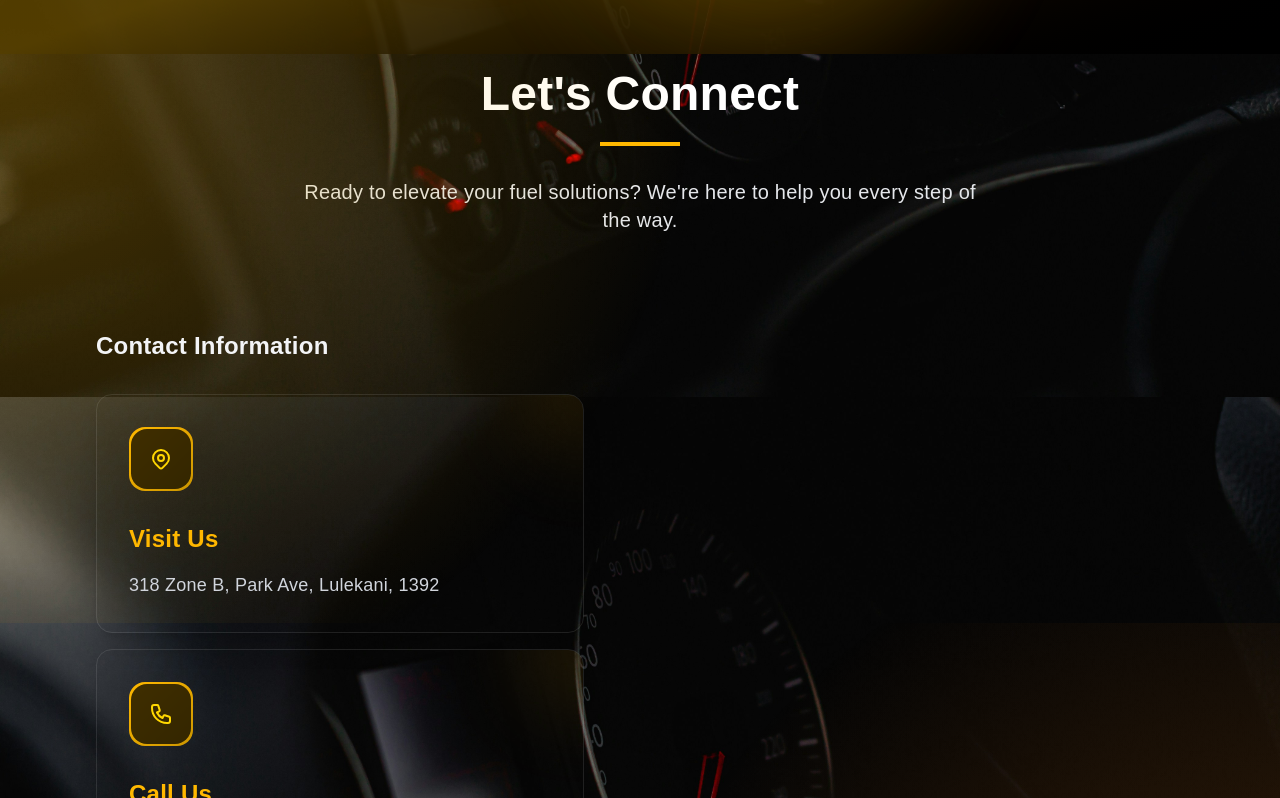
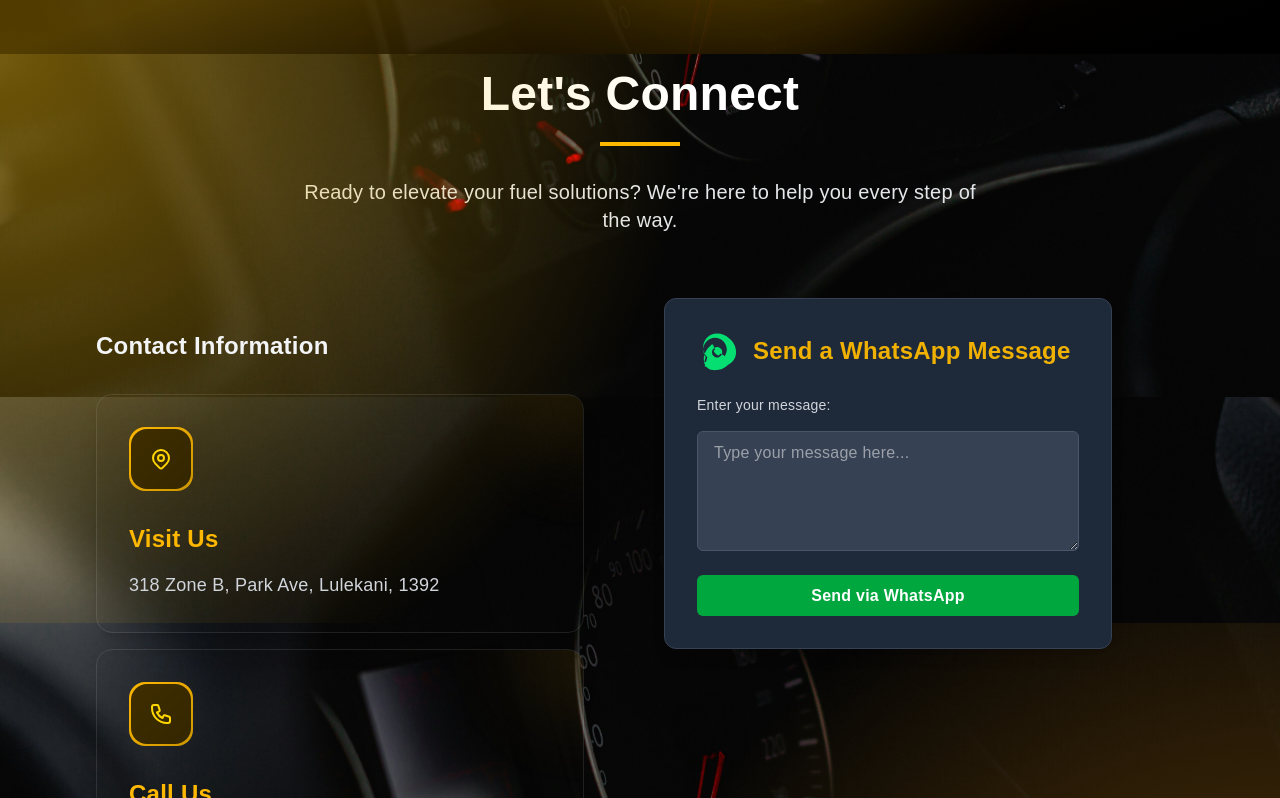
Before and after one commit to bnhtradingprojects-oss/bilacore, a Next.js app: page / in a window 1280 px wide. Shown: the part 2803-3601 px from the top of the page. Built offline with nearby package versions, Linux system fonts and the light colour scheme.

Commit message:
Added WhatsApp Form by AEN Nyathi

```diff
--- a/src/components/contact/ContactForm.tsx
+++ b/src/components/contact/ContactForm.tsx
@@ -130,7 +130,7 @@ export default function ContactForm() {
               </div>
               <div className="absolute bottom-0 right-0 w-32 h-32 bg-[var(--color-yellow)]/5 rounded-full blur-2xl" />
             </motion.div>
-
+<WhatsApp/>
               {/* <form onSubmit={handleSubmit} className="glass-card p-8 rounded-2xl relative overflow-hidden">
                 <div className="relative z-10 space-y-6">
                   <div>
```
